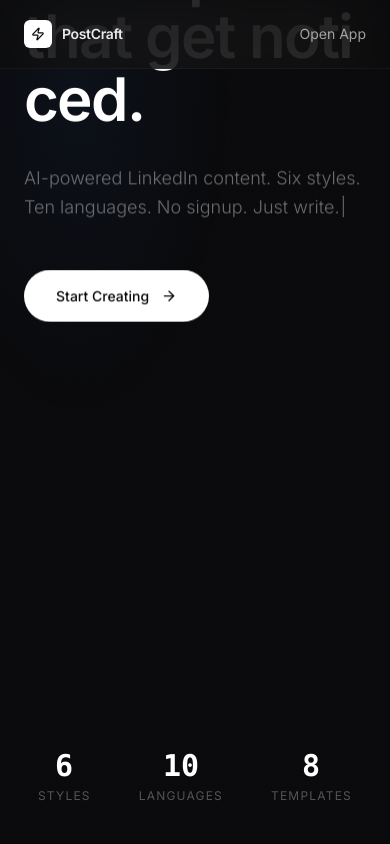
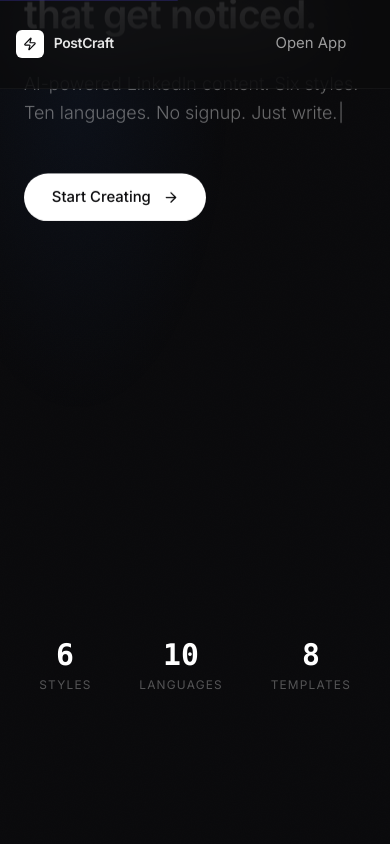
Before and after one commit to kalavathiramarao76-ui/ai-linkedin-post-generator, a Next.js app: page / in a window 390 px wide. Shown: the top 844 px of the page. Built offline with nearby package versions, Linux system fonts and the light colour scheme.

Commit message:
SEO: OG meta + JSON-LD + mobile responsive

```diff
--- a/src/app/globals.css
+++ b/src/app/globals.css
@@ -545,6 +545,100 @@
 }
 
 /* ═══════════════════════════════════════════════
+   Mobile Responsive — 320px+ safe
+   ═══════════════════════════════════════════════ */
+
+/* Clamp text sizing for fluid typography */
+html {
+  font-size: clamp(14px, 1vw + 12px, 16px);
+}
+
+/* Prevent horizontal overflow on smallest screens */
+body {
+  overflow-x: hidden;
+  -webkit-text-size-adjust: 100%;
+}
+
+/* Touch targets: minimum 44px */
+@layer components {
+  .btn-primary,
+  .btn-secondary,
+  .pill {
+    min-height: 44px;
+    min-width: 44px;
+  }
+}
+
+/* Small screen overrides */
+@media (max-width: 640px) {
+  /* Prevent overflow from large text */
+  h1, h2, h3, h4, h5, h6 {
+    word-break: break-word;
+    overflow-wrap: break-word;
+    hyphens: auto;
+  }
+
+  /* Scale down hero text */
+  .landing-root h1 {
+    font-size: clamp(2rem, 10vw, 3.5rem) !important;
+    line-height: 1.1;
+  }
+
+  .landing-root h2 {
+    font-size: clamp(1.75rem, 8vw, 3rem) !important;
+    line-height: 1.15;
+  }
+
+  /* Ensure nav doesn't overflow */
+  nav .max-w-5xl {
+    padding-left: 1rem;
+    padding-right: 1rem;
+  }
+
+  /* Stack footer on mobile */
+  footer .max-w-5xl {
+    flex-direction: column;
+    align-items: center;
+    text-align: center;
+    gap: 0.5rem;
+  }
+
+  /* Reduce section padding */
+  section {
+    padding-left: 1rem;
+    padding-right: 1rem;
+  }
+
+  /* Touch-friendly CTA buttons */
+  .landing-root a[href="/app"] {
+    min-height: 48px;
+    padding: 0.875rem 1.75rem;
+    font-size: 0.9375rem;
+  }
+
+  /* Style rows: tighter spacing */
+  .style-row {
+    padding: 1.25rem 0;
+  }
+}
+
+/* Tiny screens — 320px safety net */
+@media (max-width: 360px) {
+  .landing-root h1 {
+    font-size: 1.75rem !important;
+  }
+
+  .landing-root h2 {
+    font-size: 1.5rem !important;
+  }
+
+  /* Prevent blob overflow */
+  .animated-bg .blob {
+    display: none;
+  }
+}
+
+/* ═══════════════════════════════════════════════
    Apple-quality landing page styles
    ═══════════════════════════════════════════════ */
 
--- a/src/app/layout.tsx
+++ b/src/app/layout.tsx
@@ -4,6 +4,8 @@ import { Toaster } from "sonner";
 import "./globals.css";
 
 const inter = Inter({ subsets: ["latin"] });
+
+const siteUrl = "https://postcraft-ai.vercel.app";
 
 export const metadata: Metadata = {
   title: "PostCraft AI - LinkedIn Post Generator | Create Viral Posts in Seconds",
@@ -18,17 +20,58 @@ export const metadata: Metadata = {
     "post optimizer",
     "hook generator",
   ],
+  metadataBase: new URL(siteUrl),
+  alternates: { canonical: "/" },
   openGraph: {
-    title: "PostCraft AI - LinkedIn Post Generator",
+    title: "PostCraft AI - LinkedIn Post Generator | Create Viral Posts in Seconds",
     description:
-      "Generate high-engagement LinkedIn posts with AI. Free, no signup required.",
+      "Generate high-engagement LinkedIn posts with AI. Choose from 6 writing styles, optimize existing posts, generate hooks, and preview before publishing. Free, no signup required.",
     type: "website",
+    url: siteUrl,
+    siteName: "PostCraft AI",
+    images: [
+      {
+        url: `${siteUrl}/og-image.png`,
+        width: 1200,
+        height: 630,
+        alt: "PostCraft AI - LinkedIn Post Generator",
+      },
+    ],
+    locale: "en_US",
   },
   twitter: {
     card: "summary_large_image",
-    title: "PostCraft AI - LinkedIn Post Generator",
+    title: "PostCraft AI - LinkedIn Post Generator | Create Viral Posts in Seconds",
     description:
-      "Generate high-engagement LinkedIn posts with AI. Free, no signup required.",
+      "Generate high-engagement LinkedIn posts with AI. Choose from 6 writing styles, optimize existing posts, generate hooks, and preview before publishing. Free, no signup required.",
+    images: [`${siteUrl}/og-image.png`],
+    creator: "@postcraft_ai",
+  },
+  robots: {
+    index: true,
+    follow: true,
+    googleBot: { index: true, follow: true, "max-video-preview": -1, "max-image-preview": "large", "max-snippet": -1 },
+  },
+};
+
+const jsonLd = {
+  "@context": "https://schema.org",
+  "@type": "SoftwareApplication",
+  name: "PostCraft AI",
+  applicationCategory: "BusinessApplication",
+  operatingSystem: "Web",
+  description:
+    "Generate high-engagement LinkedIn posts with AI. Choose from 6 writing styles, optimize existing posts, generate hooks, and preview before publishing.",
+  url: siteUrl,
+  offers: {
+    "@type": "Offer",
+    price: "0",
+    priceCurrency: "USD",
+  },
+  aggregateRating: {
+    "@type": "AggregateRating",
+    ratingValue: "4.8",
+    ratingCount: "120",
   },
 };
 
@@ -45,6 +88,10 @@ export default function RootLayout({
         <meta name="apple-mobile-web-app-capable" content="yes" />
         <meta name="apple-mobile-web-app-status-bar-style" content="black-translucent" />
         <link rel="apple-touch-icon" href="/icon-192.svg" />
+        <script
+          type="application/ld+json"
+          dangerouslySetInnerHTML={{ __html: JSON.stringify(jsonLd) }}
+        />
       </head>
       <body className={inter.className}>
         {/* Skip to content — visible only on focus */}
```
